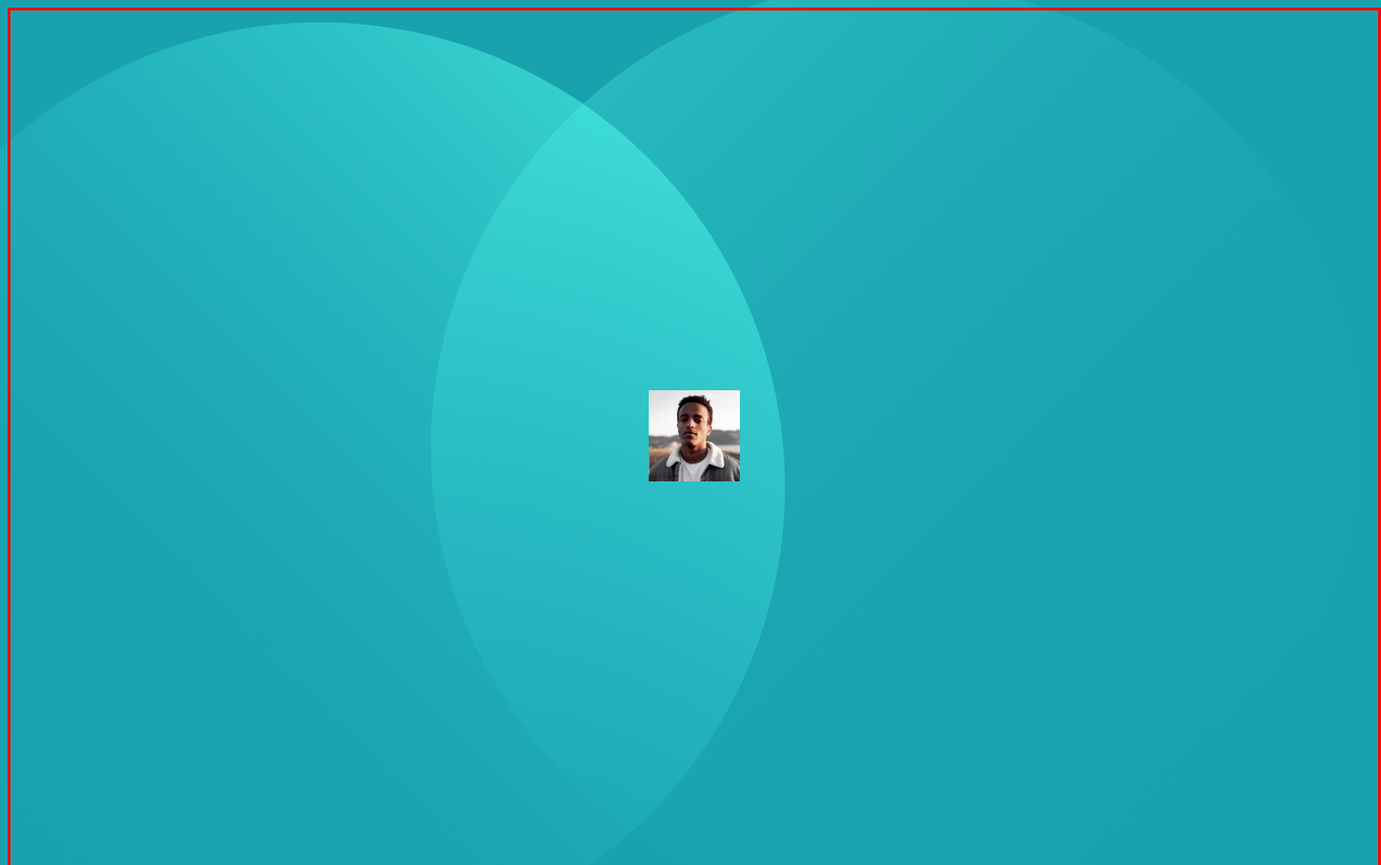
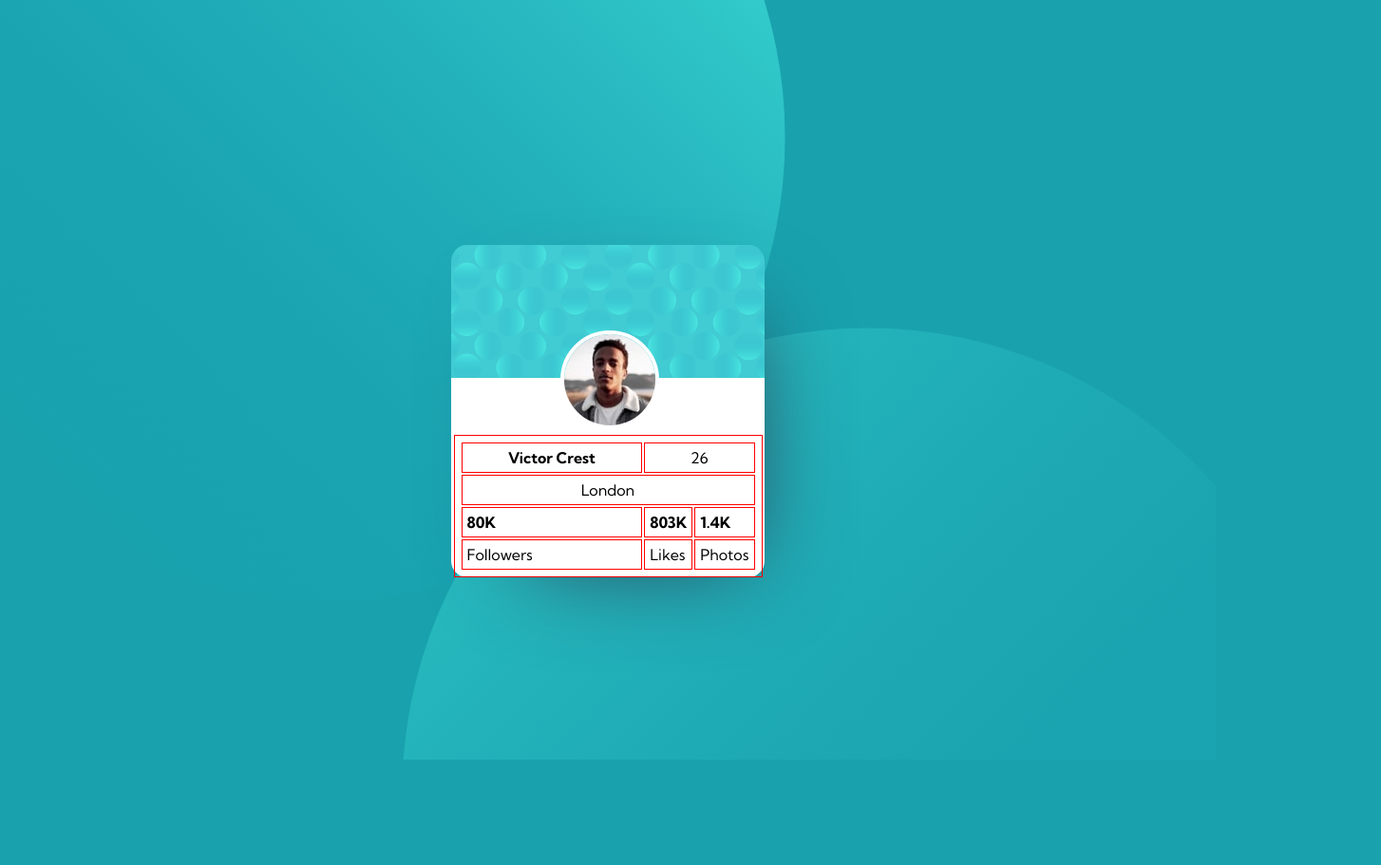
Before and after one commit to carolinekopp/Challenge_ProfileCard, a plain HTML site: page index.html in a window 1280 px wide. Shown: the top 911 px of the page at 95% size, 1454 px wide, since content can reach past the window. After the commit the page ends 800 px from the top, so only its background shows below. Drawn offline with Linux system fonts and the light colour scheme.

Commit message:
added profile card

```diff
--- a/app/css/_variables.scss
+++ b/app/css/_variables.scss
@@ -1,9 +1,3 @@
-@import url('https://fonts.googleapis.com/css2?family=Kumbh+Sans:wght@400;700&display=swap');
-
-
-//font
-$Kumbh: "Kumbh", sans-serif;
-
 //colours
 $darkcyan: hsl(185,75,39);
 $verydarkblue : hsl(229, 23%, 23%);
--- a/app/css/global.scss
+++ b/app/css/global.scss
@@ -1,19 +1,70 @@
 @import "variables";
+@import url("https://fonts.googleapis.com/css2?family=Kumbh+Sans:wght@400;700&display=swap");
 
-body{
+body {
     background-image: url("/images/bg-pattern-bottom.svg"), url("/images/bg-pattern-top.svg");
     background-repeat: no-repeat;
-    background-position: 150% -40%, -50% 50%;
+    background-position: 140% -75%, -50% 75%;
     background-color: $darkcyan;
     overflow: hidden;
+}
 
-    .profile-card{
-        display: flex;
-        justify-content: center;
-        align-items: center;
-        position: relative;
-        width: 1440px;
-        height: 900px;
-        border: 3px solid red;
+.profile-card {
+    background-color: white;
+    background-image: url("/images/bg-pattern-card.svg");
+    background-repeat: no-repeat;
+    background-position: 50% 0%;
+    border-radius: 5%;
+    position: relative;
+    margin: auto;
+    top: 250px;
+    width: 330px;
+    height: 350px;
+    box-shadow: 30px 30px 100px -50px $verydarkblue;
+
+    .Victor {
+        position: absolute;
+        margin: auto;
+        top: 90px;
+        left: 115px;
+        border-radius: 50%;
+        border: 4px solid white;
     }
 }
+
+.desc {
+    position: relative;
+    margin: auto;
+    width: 325px;
+    height: 140px;
+    top: 100px;
+
+    .data,
+    th,
+    td {
+        border: 1px solid red;
+        width: 100%;
+        font-family: "Kumbh Sans", sans-serif;
+        padding: 5px;
+
+        #name {
+            font-weight: 700;
+        }
+
+        #age {
+            font-weight: 400;
+        }
+
+        #city {
+            font-weight: 400;
+        }
+
+        #nr {
+            font-weight: 700;
+        }
+
+        #info {
+            font-weight: 400;
+        }
+    }
+}
```
Also changed, not shown: app/css/global.css, 1 other file.
